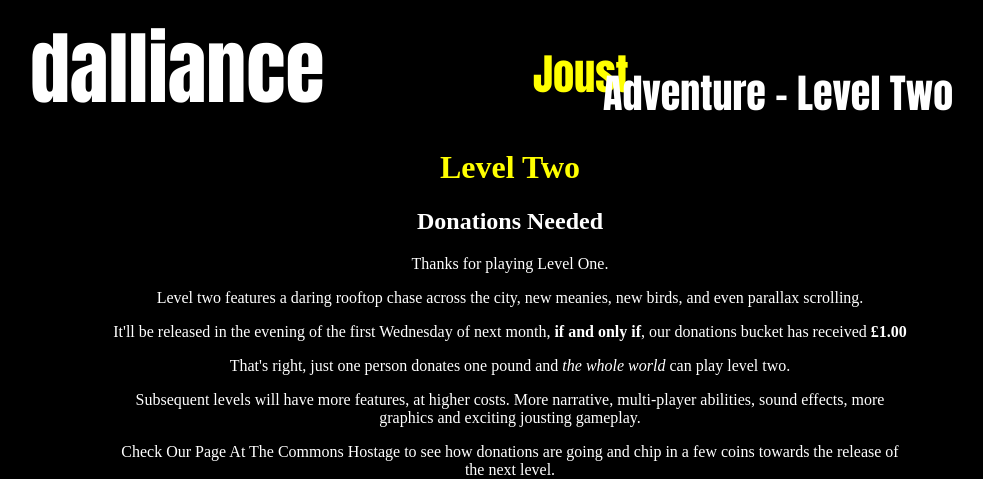
After one commit to revpriest/Joust-Adventure, a PHP site: page /level2.php in a window 1280 px wide. The commit adds this page. Shown: the top 479 px of the page, without its empty margins (130-1113 px from the left). Run offline with PHP 8.4, Linux system fonts and the light colour scheme; grey boxes are pictures that could not be loaded.

Commit message:
Level Completion Code, links for next level etc.
We fire off the level complete stuff when we reach the top
and get close to the rescue. That stops the game apart from
the pretty particle text things saying "Complete" and then
when you click we go to level2.php

Note we're in php all the time now, though I might go back
to a HTML version later, at last add one.

```diff
--- /dev/null
+++ b/footer.php
@@ -0,0 +1,3 @@
+    </div>
+  </body>
+</html>
--- /dev/null
+++ b/header.php
@@ -0,0 +1,9 @@
+<!DOCTYPE html>
+<html>
+  <head>
+    <title><?php echo $title ?></title>
+  </head>
+  <body onload="javascript:start()">
+    <div id="hold">
+      <div id="logo"><a href="http://dalliance.net/">dalliance</a></div>
+      <div id="app">
--- /dev/null
+++ b/level2.php
@@ -0,0 +1,33 @@
+<?php
+  $title = "Joust Adventure - Level Two";
+  if(!isset($prefix)){$prefix="../vPre/";}
+  $prefix="";
+  require $prefix."header.php"
+?>
+    <link rel="stylesheet" media="screen" href="style.css" type="text/css" />
+
+    <h1 id="loading">Joust</h1>
+    <h2 id="subtitle">Adventure - Level Two</h1>
+    <div id="joust">
+      <h1>Level Two</h1>
+      <h2>Donations Needed</h2>
+      <p>Thanks for playing Level One.</p>
+      <p>Level two features a daring rooftop chase across the city,
+         new meanies, new birds, and even parallax scrolling.</p>
+      <p>It'll be released in the evening of the first Wednesday
+         of next month, <b>if and only if</b>, our donations bucket
+         has received <b>&pound;1.00</b></p>
+      <p>That's right, just one person donates one pound and
+         <i>the whole world</i> can play level two.</p>
+      <p>Subsequent levels will have more features, at higher
+         costs. More narrative, multi-player abilities, sound
+         effects, more graphics and exciting jousting gameplay.</p>
+      <p>Check <a href="http://joustadventure.commonshostage.com/">Our Page At The Commons Hostage</a>
+         to see how donations are going and chip in a few coins
+         towards the release of the next level.</p>
+      <p><a href="http://joustadventure.commonshostage.com/projects/project/joustadventure/donate/">
+        <img id="donate" src="http://commonshostage.com/site_media/static/img/donateButton.png" />
+      </a></p>
+    </div>
+
+<?php require $prefix."footer.php" ?>
--- a/particleItem.js
+++ b/particleItem.js
@@ -11,5 +11,6 @@ function ParticleItem(name,x,y,direction,graphicName){
   this.dx = 5-Math.floor(Math.random()*10);
   this.dy = 5-Math.floor(Math.random()*10)-15;
   this.dying = 50;
+  this.isParticle=true;
 }
 ParticleItem.prototype = new PhysicsItem();
--- a/physicsItem.js
+++ b/physicsItem.js
@@ -388,6 +388,7 @@ PhysicsItem.prototype.doAnimation = function(){
 * actually doing it's thing.
 */
 PhysicsItem.prototype.updatePosition = function(){
+  if((!levelComplete)||(this.isParticle)){
     this.doCollisionDetection();
     this.doAnimation();
     this.doInertia();
@@ -395,6 +396,9 @@ PhysicsItem.prototype.updatePosition = function(){
     this.fallUnderGravity();
     if(this.deadlyBox){
       this.killTip();
+    }
+  }else if(this==player || this ==girlfriend){
+     this.doLove();
   }
 }
 
--- a/style.css
+++ b/style.css
@@ -3,6 +3,9 @@ body{
   background: black;
 }
 h1{
+  color: #ff0;
+}
+h1#loading{
   font-family: Impact, sans-serif;
   font-weight: normal;
   font-size: 32pt;
@@ -12,9 +15,8 @@ h1{
   position: absolute;
   top: 5px;
   left: 500px;
-  color: #ff0;
 }
-h2{
+h2#subtitle{
   font-family: Impact, sans-serif;
   font-weight: normal;
   color: white;
@@ -35,7 +37,7 @@ h2{
   z-index: 100;
 }
 #joust{
-  position: absolute;
+  position: relative;
   top: 0px;
   left: 0px;
   width: 800px;
@@ -50,5 +52,30 @@ h2{
   text-align:center;
   width: 960px;
   position: relative;
-  top: 100px;
 }
+
+#donate{
+  margin-left: auto;
+  margin-right: auto;
+  display: block;
+}
+#logo {
+  text-align:left;
+  font-family: Impact, sans-serif;
+  font-weight: normal;
+  font-size: 60pt;
+  height: 120px;
+}
+#logo a{
+  font-family: Impact, sans-serif;
+  font-weight: normal;
+  color: white;
+}
+#logo a:hover{
+  color: #ff8;
+  text-decoration: underline;
+}
+a:link {
+  color: #ffffff;
+  text-decoration: none;
+}
```
Also changed, not shown: index.php (added, +109 -0 lines), joust.js (+41 -9 lines), images/LevelComplete.png (added), readme.txt, 1 other file. Lines whose indentation alone changed are shown as unchanged.
